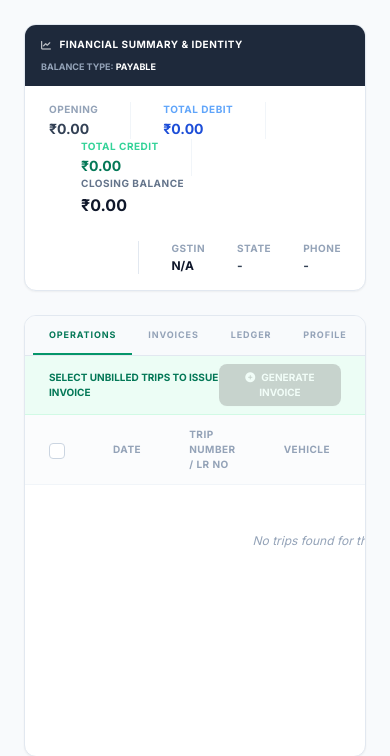
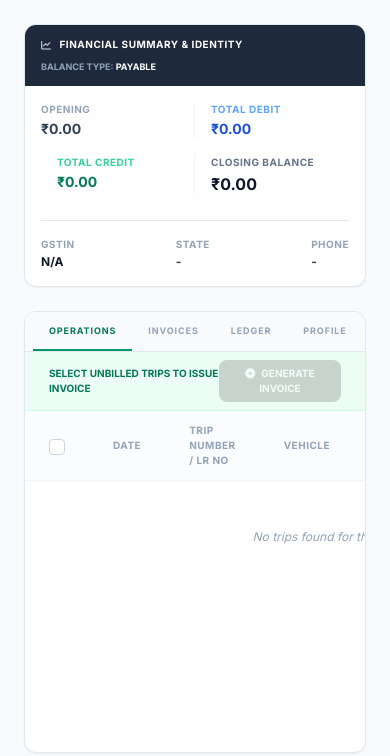
Before and after one commit to Frisked96/transport_management_system, a Django app: template templates/ledger/party_detail.html in a window 390 px wide. Shown: the part 146-902 px from the top of the page. Run offline with Django 4.2, Linux system fonts and the light colour scheme; the template is opened without the code that fills it, so the values that code supplies are empty; some libraries are stand-ins or nearby versions.

Commit message:
feat: Improve layout and styling of financials and identity sections in party detail view

```diff
--- a/templates/ledger/party_detail.html
+++ b/templates/ledger/party_detail.html
@@ -46,23 +46,23 @@
             </div>
         </div>
 
-        <div class="px-6 py-4">
-            <div class="flex flex-wrap items-center gap-y-6">
+        <div class="px-4 sm:px-6 py-4">
+            <div class="flex flex-col lg:flex-row lg:items-center gap-6 lg:gap-0">
                 <!-- Financials Group -->
-                <div class="flex flex-wrap items-center grow">
-                    <div class="pr-8 border-r border-slate-100">
+                <div class="grid grid-cols-2 md:grid-cols-4 lg:flex lg:items-center grow gap-y-4 lg:gap-0">
+                    <div class="pr-4 lg:pr-8 border-r border-slate-100">
                         <p class="text-[10px] font-bold text-slate-400 uppercase tracking-wider mb-0.5">Opening</p>
                         <p class="text-sm font-black text-slate-700 whitespace-nowrap">₹{{ party.opening_balance|indian_comma }}</p>
                     </div>
-                    <div class="px-8 border-r border-slate-100">
+                    <div class="px-4 lg:px-8 border-r-0 md:border-r border-slate-100">
                         <p class="text-[10px] font-bold text-blue-400 uppercase tracking-wider mb-0.5">Total Debit</p>
                         <p class="text-sm font-black text-blue-700 whitespace-nowrap">₹{{ party.total_debit|indian_comma }}</p>
                     </div>
-                    <div class="px-8 border-r border-slate-100">
+                    <div class="px-4 lg:px-8 border-r border-slate-100">
                         <p class="text-[10px] font-bold text-emerald-400 uppercase tracking-wider mb-0.5">Total Credit</p>
                         <p class="text-sm font-black text-emerald-700 whitespace-nowrap">₹{{ party.total_credit|indian_comma }}</p>
                     </div>
-                    <div class="px-8">
+                    <div class="px-4 lg:px-8">
                         <p class="text-[10px] font-black uppercase tracking-wider mb-0.5 {% if party.current_balance_value > 0 %}text-rose-500{% elif party.current_balance_value < 0 %}text-emerald-500{% else %}text-slate-500{% endif %}">Closing Balance</p>
                         <p class="text-base font-black whitespace-nowrap {% if party.current_balance_value > 0 %}text-rose-600{% elif party.current_balance_value < 0 %}text-emerald-600{% else %}text-slate-900{% endif %}">
                             ₹{{ party.current_balance_value|abs_val|indian_comma }} {% if party.current_balance_value > 0 %}Dr{% elif party.current_balance_value < 0 %}Cr{% endif %}
@@ -71,8 +71,8 @@
                 </div>
 
                 <!-- Identity Group (Compact) -->
-                <div class="flex items-center gap-8 pl-8 border-l border-slate-200 ml-auto">
-                    <div>
+                <div class="flex items-center justify-between lg:justify-end gap-4 lg:gap-8 pt-4 lg:pt-0 border-t lg:border-t-0 lg:border-l border-slate-200">
+                    <div class="lg:pl-8">
                         <p class="text-[10px] font-bold text-slate-400 uppercase tracking-wider mb-0.5">GSTIN</p>
                         <p class="text-xs font-black text-slate-900">{{ party.gstin|default:"N/A" }}</p>
                     </div>
```
